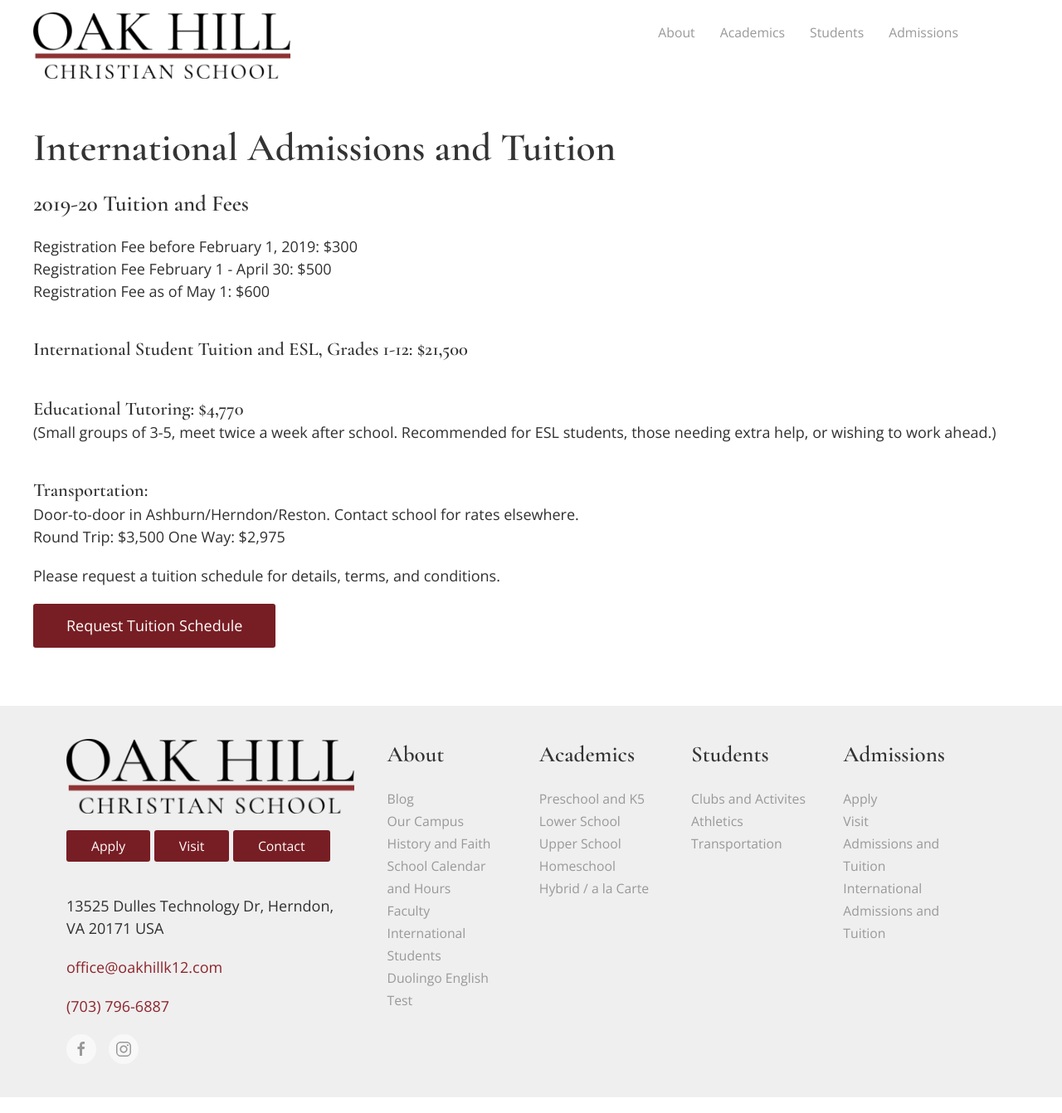
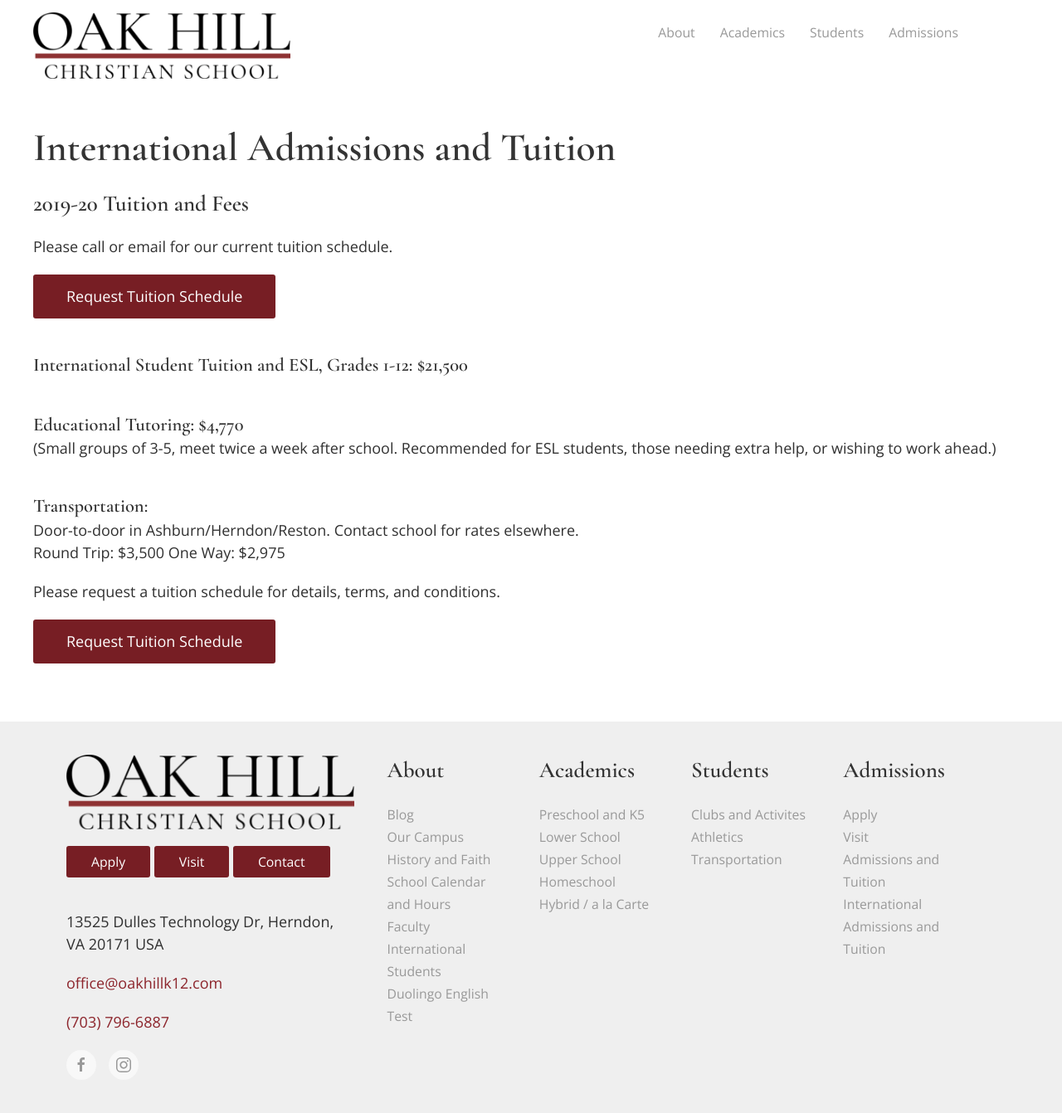
Before and after one commit to OakHillChristianSchool/oak-hill-website, a Jekyll site: the page built from international-admissions-tuition.html, in a window 1280 px wide. Shown: the whole page at 83% size. Built offline with Jekyll 4.4.1, drawn with Linux system fonts in a browser that asks for light colours.

Commit message:
edit international tuition

```diff
--- a/international-admissions-tuition.html
+++ b/international-admissions-tuition.html
@@ -6,9 +6,8 @@
 <div class="uk-container uk-margin-large-bottom">
 
     <h3>2019-20 Tuition and Fees</h3>
-    <p>Registration Fee before February 1, 2019: $300<br>
-    Registration Fee February 1 - April 30: $500<br>
-    Registration Fee as of May 1: $600</p>
+    <p>Please call or email for our current tuition schedule.</p>
+    <a class="uk-button uk-button-large uk-button-primary" href="index#contact">Request Tuition Schedule</a>
 
     <h4>International Student Tuition and ESL, Grades 1-12: $21,500</h4>
 
```
